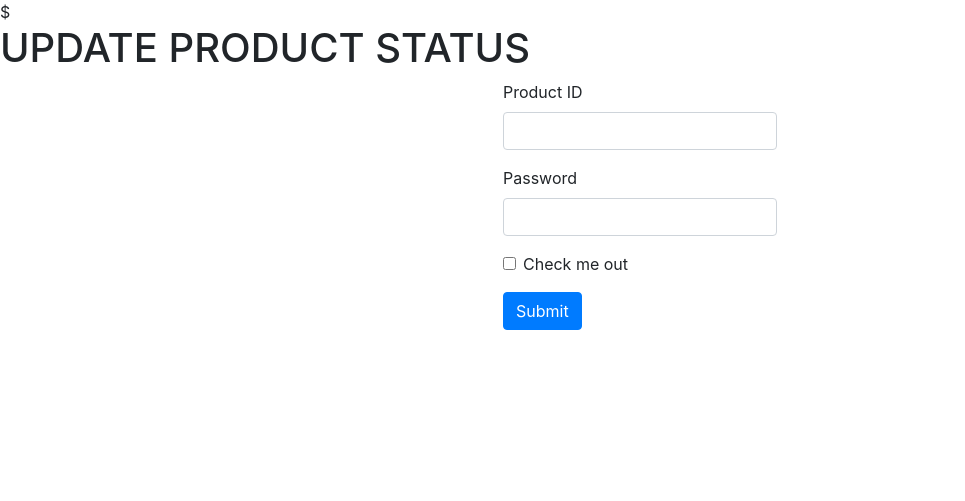
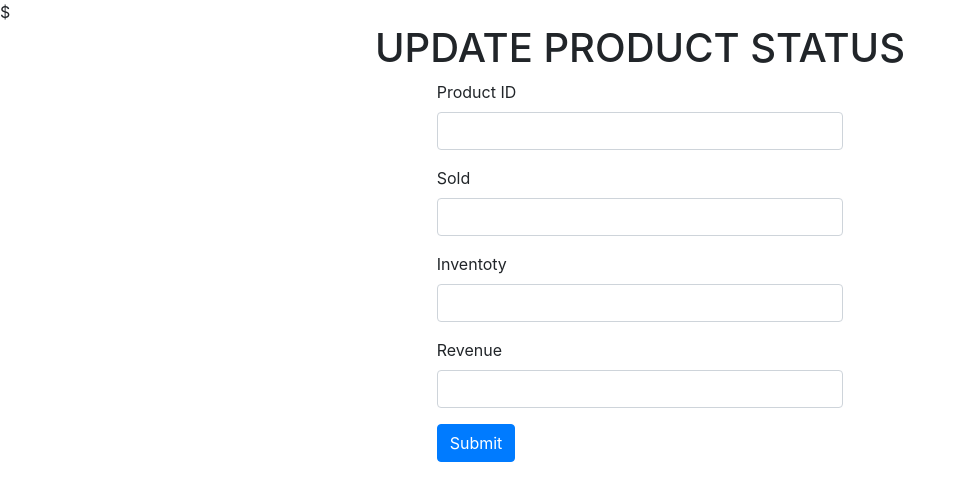
Before and after one commit to nguyenhoanglam1402/assignment-2, a PHP site: page /updateform.html in a window 1280 px wide. Shown: the top 501 px of the page, without its empty margins (0-965 px from the left). Run offline with PHP 8.4, Linux system fonts and the light colour scheme.

Commit message:
hellocuocdoi42

```diff
--- a/index.php
+++ b/index.php
@@ -11,7 +11,7 @@
 <body>
   <div class="container">
     <div class="row justify-content-md-center">
-      <div class="col-md-auto">
+      <div class="col-6">
         <h2>Login ATN Management System Here </h2>
         <form action="connect.php" method="post">
 
--- a/updateform.html
+++ b/updateform.html
@@ -1,4 +1,15 @@
 $<!doctype html>
+<?php
+  $host = "ec2-3-95-85-91.compute-1.amazonaws.com";
+  $port = "5432";
+  $dbname = "dbjmg9ndaoiolh";
+  $user = "buydnsimuwfwbm";
+  $password = "44fa8e498c06f1c49d67ea398602bcf0f140346a1486b97289102ddd8711eed6";
+  $connection_string = "host={$host} port={$port} dbname={$dbname} user={$user} password={$password} ";
+  $dbconn = pg_connect($connection_string);
+  $query = "select * from category";
+  $result = pg_query($dbconn,$query);
+?>
 <html lang="en">
   <head>
     <title>UPDATE FORM</title>
@@ -10,23 +21,29 @@ $<!doctype html>
     <link rel="stylesheet" href="https://stackpath.bootstrapcdn.com/bootstrap/4.3.1/css/bootstrap.min.css" integrity="sha384-ggOyR0iXCbMQv3Xipma34MD+dH/1fQ784/j6cY/iJTQUOhcWr7x9JvoRxT2MZw1T" crossorigin="anonymous">
   </head>
   <body>
-      <h1>UPDATE PRODUCT STATUS</h1>
+      <h1 style="text-align: center;">UPDATE PRODUCT STATUS</h1>
       <div class="row justify-content-md-center">
-        <form>
+          <div class="col-4">
+            <form action="update_data.php" method="POST">
                 <div class="mb-3">
                   <label class="form-label">Product ID</label>
-              <input type="text" class="form-control">
+                  <input type="number" class="form-control" name="product-id">
                 </div>
                 <div class="mb-3">
-              <label class="form-label">Password</label>
-              <input type="password" class="form-control">
+                  <label class="form-label">Sold</label>
+                  <input type="number" class="form-control" name="sold">
                 </div>
-            <div class="mb-3 form-check">
-              <input type="checkbox" class="form-check-input" id="exampleCheck1">
-              <label class="form-check-label" for="exampleCheck1">Check me out</label>
+                <div class="mb-3">
+                    <label class="form-label">Inventoty</label>
+                    <input type="number" class="form-control" name="product-inventory">
                 </div>
-            <button type="submit" class="btn btn-primary">Submit</button>
+                <div class="mb-3">
+                    <label class="form-label">Revenue</label>
+                    <input type="number" class="form-control" name="product-revenue">
+                </div>
+                <button type="submit" class="btn btn-primary" name="submit" id="submit">Submit</button>
               </form>
+          </div>
       </div>
     <!-- Optional JavaScript -->
     <!-- jQuery first, then Popper.js, then Bootstrap JS -->
```
Also changed, not shown: connect.php (+6 -1 lines), logout.php (+6 -1 lines), management.php (+4 -4 lines), shopmanagerpage.html (+7 -5 lines), update_data.php (added, +17 -0 lines). Lines whose indentation alone changed are shown as unchanged.
